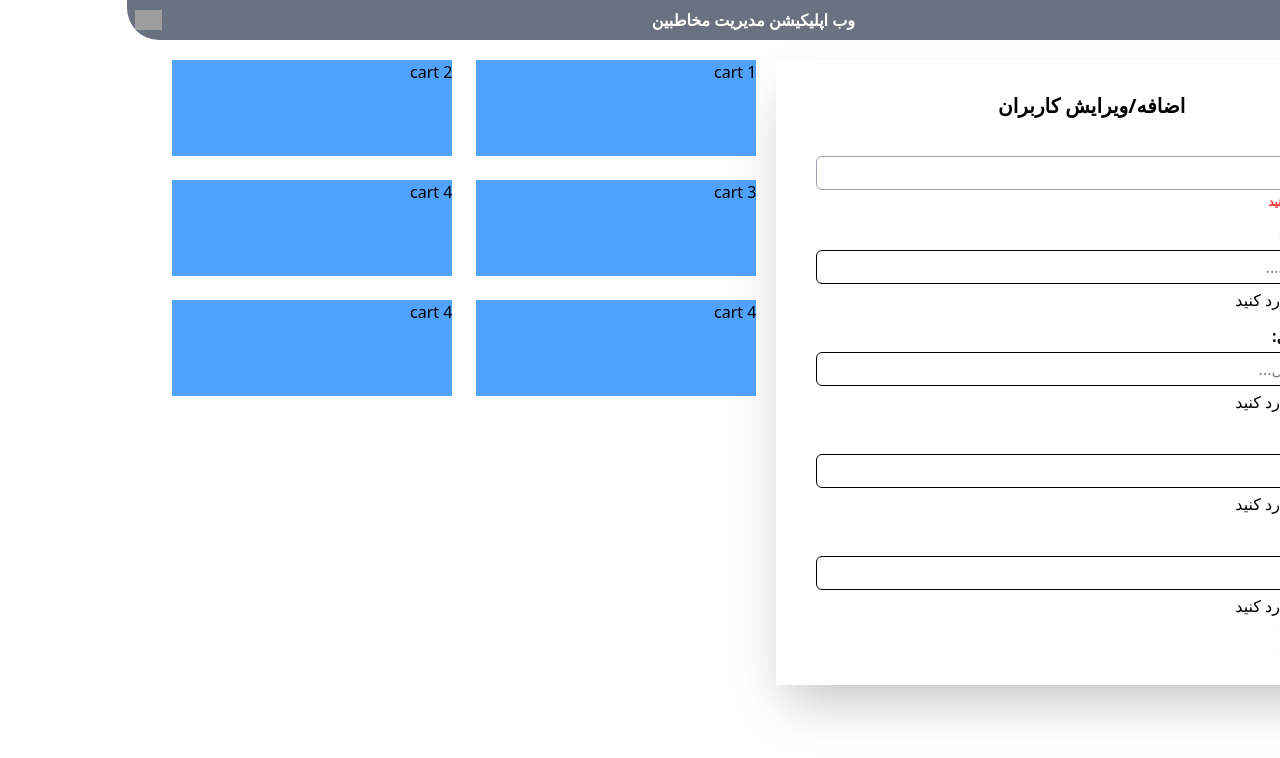
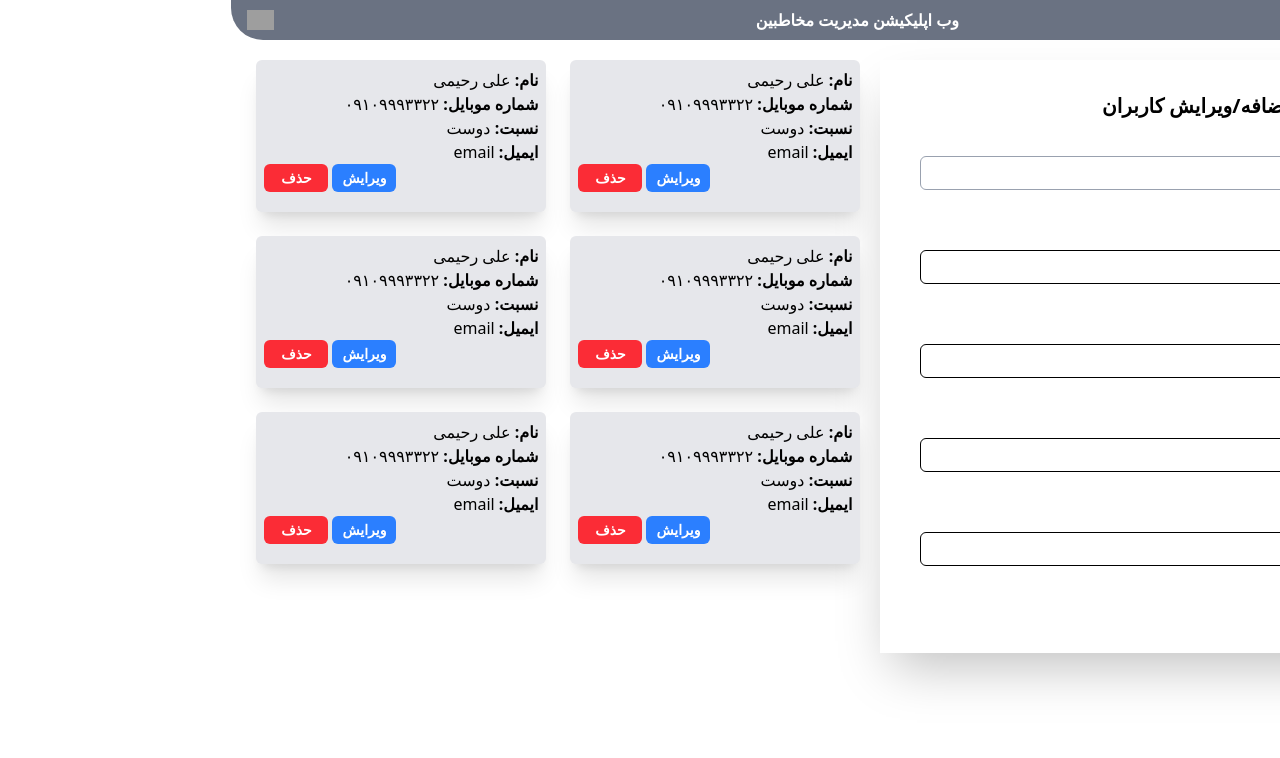
Before and after one commit to Ahmadreza-Mohammadi/contact-app-by-react, a React (Vite) app: page / in a window 1280 px wide. Shown: the top 758 px of the page. Built offline with nearby package versions, Linux system fonts and the light colour scheme; grey boxes are pictures that could not be loaded.

Commit message:
ui completed

```diff
--- a/src/components/header/Header.jsx
+++ b/src/components/header/Header.jsx
@@ -6,7 +6,7 @@ function Header() {
       <div className="bg-gray-500 flex justify-end p-2 rounded-b-4xl">
         <div className="w-[720px] flex justify-between items-center">
           <h1 className="font-bold text-white">وب اپلیکیشن مدیریت مخاطبین</h1>
-          <img className="h-5" src="https://www.svgrepo.com/show/433086/light-mode.svg" alt="" />
+          <img className="h-5 ml-2" src="https://www.svgrepo.com/show/433086/light-mode.svg" alt="" />
         </div>
       </div>
     </>
--- a/src/components/home/HomeComponent.jsx
+++ b/src/components/home/HomeComponent.jsx
@@ -20,7 +20,9 @@ function HomeComponent() {
                 type="text"
                 placeholder="نام..."
               />
-              <span className="text-red-500 text-xs font-semibold ">لطفا نام را وارد کنید</span>
+              <span className="text-red-500 text-xs font-semibold ">
+                لطفا نام را وارد کنید
+              </span>
             </div>
             <div className="flex flex-col gap-1">
               <label className="font-semibold" htmlFor="">
@@ -31,7 +33,9 @@ function HomeComponent() {
                 type="text"
                 placeholder="نام خانوادگی..."
               />
-              <span>لطفا نام را وارد کنید</span>
+              <span className="text-red-500 text-xs font-semibold ">
+                لطفا نام خانوادگی را وارد کنید
+              </span>
             </div>
             <div className="flex flex-col gap-1">
               <label className="font-semibold" htmlFor="">
@@ -42,7 +46,9 @@ function HomeComponent() {
                 type="text"
                 placeholder="شماره موبایل..."
               />
-              <span>لطفا نام را وارد کنید</span>
+              <span className="text-red-500 text-xs font-semibold ">
+                لطفا شماره موبایل را وارد کنید
+              </span>
             </div>
             <div className="flex flex-col gap-1">
               <label className="font-semibold" htmlFor="">
@@ -53,7 +59,9 @@ function HomeComponent() {
                 type="text"
                 placeholder="نسبت..."
               />
-              <span>لطفا نام را وارد کنید</span>
+              <span className="text-red-500 text-xs font-semibold ">
+                لطفا نسبت خود را وارد کنید
+              </span>
             </div>
             <div className="flex flex-col gap-1">
               <label className="font-semibold" htmlFor="">
@@ -64,19 +72,144 @@ function HomeComponent() {
                 type="text"
                 placeholder="ایمیل..."
               />
-              <span>لطفا نام را وارد کنید</span>
+              <span className="text-red-500 text-xs font-semibold ">
+                لطفا ایمیل خود را وارد کنید
+              </span>
             </div>
           </div>
-          <button className="border-1 p-1 w-24 rounded-md text-xs bg-gray-700 text-white font-semibold">اضافه کردن</button>
+          <button className="border-1 p-1 w-24 rounded-md text-xs bg-gray-700 text-white font-semibold hover:cursor-pointer hover:bg-white hover:text-black">
+            اضافه کردن
+          </button>
         </div>
-
+        {/* contacts container */}
         <div className="h-0  w-1/2 flex items-start flex-wrap gap-6">
-          <div className="w-[280px] h-24 bg-blue-400">cart 1</div>
-          <div className="w-[280px] h-24 bg-blue-400">cart 2</div>
-          <div className="w-[280px] h-24 bg-blue-400">cart 3</div>
-          <div className="w-[280px] h-24 bg-blue-400">cart 4</div>
-          <div className="w-[280px] h-24 bg-blue-400">cart 4</div>
-          <div className="w-[280px] h-24 bg-blue-400">cart 4</div>
+          {/* contacts */}
+          <div className="w-[290px] h-38 bg-[#e6e7eb] p-2 rounded-md shadow-xl">
+            <span className="font-bold">نام:</span> <span>علی رحیمی</span>
+            <div>
+              <span className="font-bold">شماره موبایل:</span>{" "}
+              <span>۰۹۱۰۹۹۹۳۳۲۲</span>
+            </div>
+            <div>
+              <span className="font-bold">نسبت:</span> <span>دوست</span>
+            </div>
+            <div>
+              <span className="font-bold">ایمیل:</span> <span>email</span>
+            </div>
+            <div className=" flex justify-end gap-1">
+              <button className="bg-blue-500 p-1 rounded-md w-16 text-white font-bold text-sm">
+                ویرایش
+              </button>
+              <button className="bg-red-500 p-1 rounded-md w-16 text-white font-bold text-sm">
+                حذف
+              </button>
+            </div>
+          </div>
+          <div className="w-[290px] h-38 bg-[#e6e7eb] p-2 rounded-md shadow-xl">
+            <span className="font-bold">نام:</span> <span>علی رحیمی</span>
+            <div>
+              <span className="font-bold">شماره موبایل:</span>{" "}
+              <span>۰۹۱۰۹۹۹۳۳۲۲</span>
+            </div>
+            <div>
+              <span className="font-bold">نسبت:</span> <span>دوست</span>
+            </div>
+            <div>
+              <span className="font-bold">ایمیل:</span> <span>email</span>
+            </div>
+            <div className=" flex justify-end gap-1">
+              <button className="bg-blue-500 p-1 rounded-md w-16 text-white font-bold text-sm">
+                ویرایش
+              </button>
+              <button className="bg-red-500 p-1 rounded-md w-16 text-white font-bold text-sm">
+                حذف
+              </button>
+            </div>
+          </div>
+          <div className="w-[290px] h-38 bg-[#e6e7eb] p-2 rounded-md shadow-xl">
+            <span className="font-bold">نام:</span> <span>علی رحیمی</span>
+            <div>
+              <span className="font-bold">شماره موبایل:</span>{" "}
+              <span>۰۹۱۰۹۹۹۳۳۲۲</span>
+            </div>
+            <div>
+              <span className="font-bold">نسبت:</span> <span>دوست</span>
+            </div>
+            <div>
+              <span className="font-bold">ایمیل:</span> <span>email</span>
+            </div>
+            <div className=" flex justify-end gap-1">
+              <button className="bg-blue-500 p-1 rounded-md w-16 text-white font-bold text-sm">
+                ویرایش
+              </button>
+              <button className="bg-red-500 p-1 rounded-md w-16 text-white font-bold text-sm">
+                حذف
+              </button>
+            </div>
+          </div>
+          <div className="w-[290px] h-38 bg-[#e6e7eb] p-2 rounded-md shadow-xl">
+            <span className="font-bold">نام:</span> <span>علی رحیمی</span>
+            <div>
+              <span className="font-bold">شماره موبایل:</span>{" "}
+              <span>۰۹۱۰۹۹۹۳۳۲۲</span>
+            </div>
+            <div>
+              <span className="font-bold">نسبت:</span> <span>دوست</span>
+            </div>
+            <div>
+              <span className="font-bold">ایمیل:</span> <span>email</span>
+            </div>
+            <div className=" flex justify-end gap-1">
+              <button className="bg-blue-500 p-1 rounded-md w-16 text-white font-bold text-sm">
+                ویرایش
+              </button>
+              <button className="bg-red-500 p-1 rounded-md w-16 text-white font-bold text-sm">
+                حذف
+              </button>
+            </div>
+          </div>
+          <div className="w-[290px] h-38 bg-[#e6e7eb] p-2 rounded-md shadow-xl">
+            <span className="font-bold">نام:</span> <span>علی رحیمی</span>
+            <div>
+              <span className="font-bold">شماره موبایل:</span>{" "}
+              <span>۰۹۱۰۹۹۹۳۳۲۲</span>
+            </div>
+            <div>
+              <span className="font-bold">نسبت:</span> <span>دوست</span>
+            </div>
+            <div>
+              <span className="font-bold">ایمیل:</span> <span>email</span>
+            </div>
+            <div className=" flex justify-end gap-1">
+              <button className="bg-blue-500 p-1 rounded-md w-16 text-white font-bold text-sm">
+                ویرایش
+              </button>
+              <button className="bg-red-500 p-1 rounded-md w-16 text-white font-bold text-sm">
+                حذف
+              </button>
+            </div>
+          </div>
+          <div className="w-[290px] h-38 bg-[#e6e7eb] p-2 rounded-md shadow-xl">
+            <span className="font-bold">نام:</span> <span>علی رحیمی</span>
+            <div>
+              <span className="font-bold">شماره موبایل:</span>{" "}
+              <span>۰۹۱۰۹۹۹۳۳۲۲</span>
+            </div>
+            <div>
+              <span className="font-bold">نسبت:</span> <span>دوست</span>
+            </div>
+            <div>
+              <span className="font-bold">ایمیل:</span> <span>email</span>
+            </div>
+            <div className=" flex justify-end gap-1">
+              <button className="bg-blue-500 p-1 rounded-md w-16 text-white font-bold text-sm">
+                ویرایش
+              </button>
+              <button className="bg-red-500 p-1 rounded-md w-16 text-white font-bold text-sm">
+                حذف
+              </button>
+            </div>
+          </div>
         </div>
       </div>
     </>
--- a/src/main.jsx
+++ b/src/main.jsx
@@ -6,5 +6,6 @@ import HomePage from './pages/home/HomePage'
 createRoot(document.getElementById('root')).render(
   <StrictMode>
     <HomePage />
+
   </StrictMode>,
 )
```
